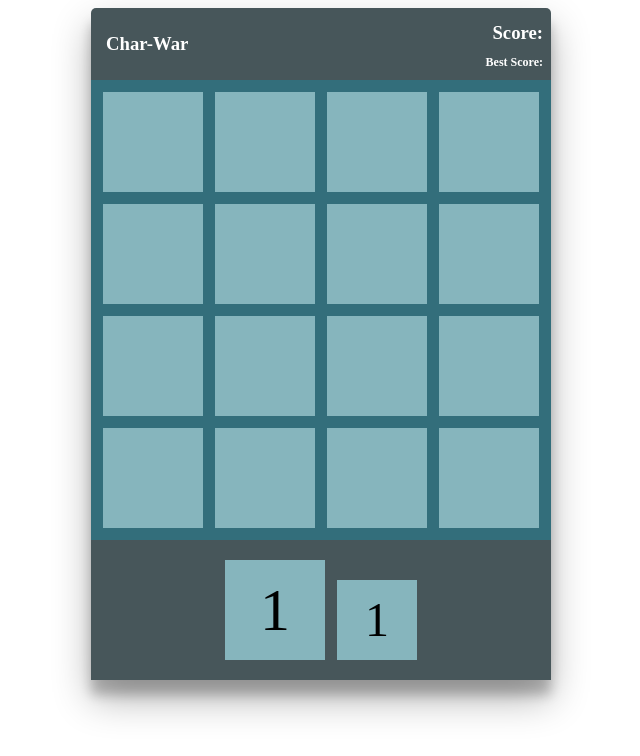
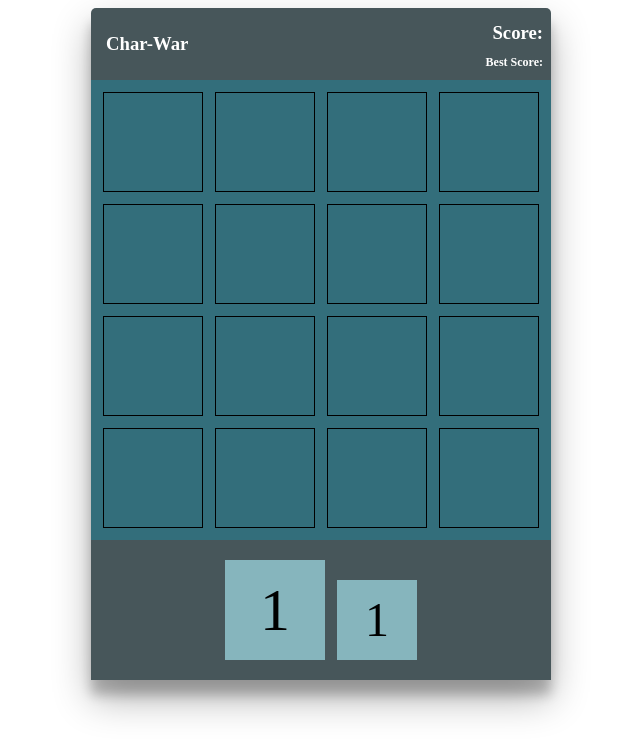
Before and after one commit to bsx1990/CharWar-Angualr, an Angular app: page / in a window 1280 px wide. Shown: the top 756 px of the page, without its empty margins (319-959 px from the left). Built offline with nearby package versions, Linux system fonts and the light colour scheme.

Commit message:
增加周围卡牌消失的动画

```diff
--- a/src/app/game-board/game-playground/game-playground.component.html
+++ b/src/app/game-board/game-playground/game-playground.component.html
@@ -6,10 +6,15 @@
     >
       <div
         class="card card-in-playground"
-        *ngFor="let card of rowCards; let columnIndex = index"
+        *ngFor="
+          let card of rowCards;
+          let columnIndex = index;
+          trackBy: trackByCardId
+        "
+        [@CardUpAndDown]="card.value ? 'not-empty' : 'empty'"
         (click)="clickCard(rowIndex, columnIndex)"
       >
-        {{ card }}
+        {{ card.value }}
       </div>
     </div>
   </div>
--- a/src/app/game-board/game-playground/game-playground.component.scss
+++ b/src/app/game-board/game-playground/game-playground.component.scss
@@ -14,6 +14,11 @@
     .row {
       width: fit-content;
       display: flex;
+
+      .card-in-playground {
+        border: black solid 1px;
+        box-sizing: border-box;
+      }
     }
   }
 
--- a/src/app/game-board/game-playground/game-playground.component.ts
+++ b/src/app/game-board/game-playground/game-playground.component.ts
@@ -1,26 +1,66 @@
+import { PLAYGROUND_SIZE } from "./../../config/game-config";
 import { GameManagerService } from "./../../services/game-manager.service";
 import { Component, OnInit } from "@angular/core";
 import { EmitService } from "src/app/services/emit.service";
 import { EVENT_TYPE } from "src/app/config/game-config";
+import {
+  trigger,
+  state,
+  style,
+  transition,
+  animate
+} from "@angular/animations";
 
 @Component({
   selector: "game-playground",
   templateUrl: "./game-playground.component.html",
-  styleUrls: ["./game-playground.component.scss"]
+  styleUrls: ["./game-playground.component.scss"],
+  animations: [
+    trigger("CardUpAndDown", [
+      state(
+        "not-empty",
+        style({
+          backgroundColor: "#86b5bd"
+        })
+      ),
+      state(
+        "empty",
+        style({
+          backgroundColor: "transparent"
+        })
+      ),
+      transition("empty <=> not-empty", [animate("0.5s")])
+    ])
+  ]
 })
 export class GamePlaygroundComponent implements OnInit {
-  public playgroundCards = this.gameManagerService.playgroundCards;
+  public playgroundCards;
   public candidateCards = this.gameManagerService.candidateCards;
 
   constructor(
     public emitService: EmitService,
     public gameManagerService: GameManagerService
-  ) {}
+  ) {
+    this.initPlaygroundCards();
+  }
+
+  private initPlaygroundCards() {
+    this.playgroundCards = [];
+    for (let rowIndex = 0; rowIndex < PLAYGROUND_SIZE; rowIndex++) {
+      this.playgroundCards[rowIndex] = [];
+      for (let columnIndex = 0; columnIndex < PLAYGROUND_SIZE; columnIndex++) {
+        this.playgroundCards[rowIndex][columnIndex] = {
+          id: rowIndex + ";" + columnIndex,
+          value: null
+        };
+      }
+    }
+  }
 
   ngOnInit() {
     this.emitService.eventEmit.subscribe((value: any) => {
       if (value === EVENT_TYPE.playgroundCardsChanged) {
-        this.playgroundCards = this.gameManagerService.playgroundCards;
+        this.UpdatePlaygroundCards();
       }
     });
     this.emitService.eventEmit.subscribe((value: any) => {
@@ -30,7 +70,21 @@ export class GamePlaygroundComponent implements OnInit {
     });
   }
 
+  private UpdatePlaygroundCards() {
+    const cards = this.gameManagerService.playgroundCards;
+    for (let rowIndex = 0; rowIndex < PLAYGROUND_SIZE; rowIndex++) {
+      for (let columnIndex = 0; columnIndex < PLAYGROUND_SIZE; columnIndex++) {
+        this.playgroundCards[rowIndex][columnIndex].value =
+          cards[rowIndex][columnIndex];
+      }
+    }
+  }
+
   public clickCard(rowIndex: number, columnIndex: number) {
     this.gameManagerService.clickCard(rowIndex, columnIndex);
   }
+
+  public trackByCardId(index, card) {
+    return card.id;
+  }
 }
--- a/src/app/services/game-manager.service.ts
+++ b/src/app/services/game-manager.service.ts
@@ -79,6 +79,8 @@ export class GameManagerService {
     this.emitCandidateCardsChanged();
 
     this.playgroundCards[rowIndex][columnIndex] = currentCandidateCard;
+    this.emitPlaygroundCardsChanged();
+
     let combinedCardsIndexs = this.getSameCardsFromAround(
       rowIndex,
       columnIndex
```
Also changed, not shown: src/app/app.module.ts (+12 -16 lines).
